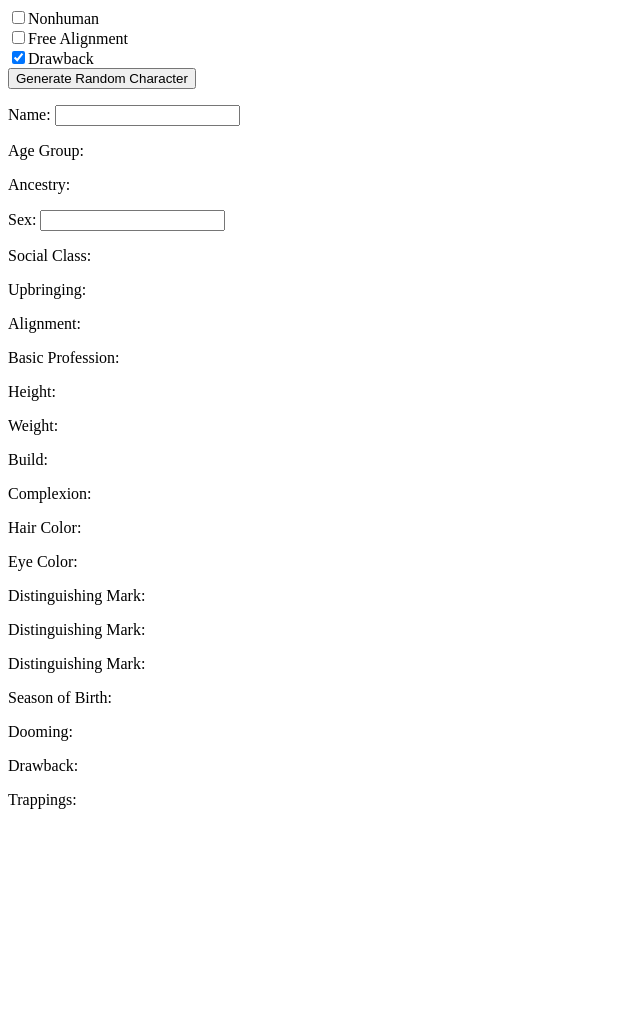
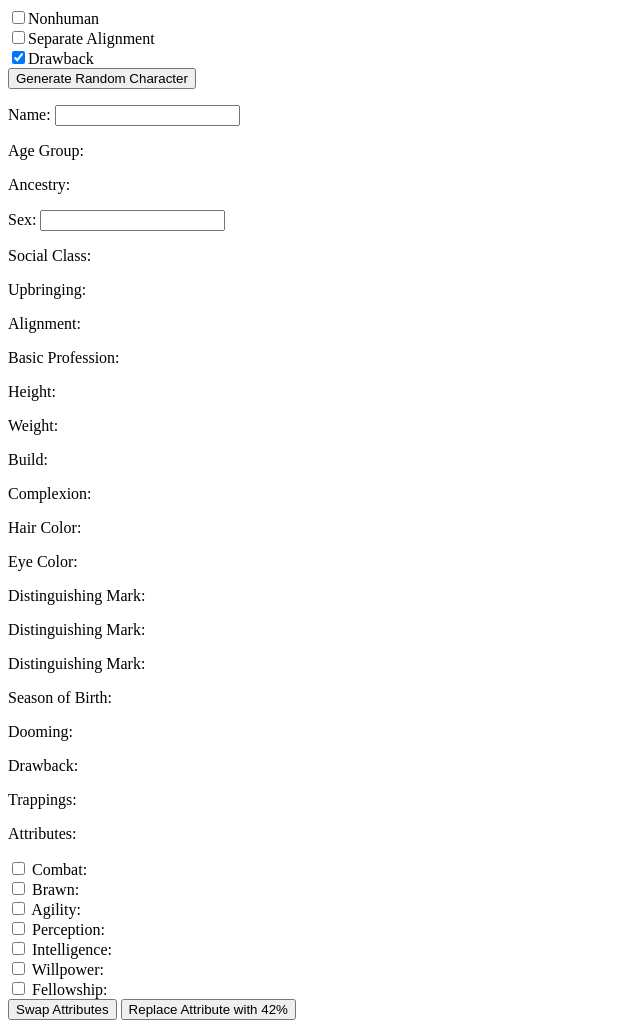
Before and after one commit to SuperbHaggis/zweihander-character-generator, a plain HTML site: page index.html in a window 1280 px wide. Shown: the whole page, without its empty margins (0-640 px from the left). Before the commit the page ends 825 px from the top, so only its background shows below. Drawn offline with Linux system fonts and the light colour scheme.

Commit message:
Added primary attributes

```diff
--- a/index.html
+++ b/index.html
@@ -1,12 +1,15 @@
 <!DOCTYPE html>
 <html>
+  <head>
     <meta charset="UTF-8">
     <title>Zweihander Character Builder</title>
+    <script src="lists.js" type="module"></script>
+  </head>
 
   <body>
     <div id="preferences">
       <input type="checkbox" id="nonhuman-check">Nonhuman<br>
-    <input type="checkbox" id="free-alignment-check">Free Alignment<br>
+      <input type="checkbox" id="separate-alignment-check">Separate Alignment<br>
       <input type="checkbox" id="drawback-check" checked>Drawback<br>
     </div>
 
@@ -61,42 +64,31 @@
       <p id='trappings-p'>Trappings: </p>
     </div>
 
-<!--  <div id="attributes">
-    <div id="combatBox" class="attribute">
-      <div class="primary"></div>
-      <div class="skills">
-        <p>Martial Melee</p>
-        <p>Martial Ranged</p>
-        <p>Simple Melee</p>
-        <p>Simple Ranged</p>
+    <div id="attributes">
+      <p>Attributes: </p>
+      <input type="checkbox" name="attribute" value="combat" id="combat">
+        <label for="combat"> Combat: </label>
+      </input> <br>
+      <input type="checkbox" name="attribute" value="brawn" id="brawn">
+        <label for="brawn"> Brawn: </label>
+      </input> <br>
+      <input type="checkbox" name="attribute" value="agility" id="agility">
+        <label for="agility"> Agility: </label>
+      </input> <br>
+      <input type="checkbox" name="attribute" value="perception" id="perception">
+        <label for="perception"> Perception: </label>
+      </input> <br>
+      <input type="checkbox" name="attribute" value="intelligence" id="intelligence">
+        <label for="intelligence"> Intelligence: </label>
+      </input> <br>
+      <input type="checkbox" name="attribute" value="willpower" id="willpower">
+        <label for="willpower"> Willpower: </label>
+      </input> <br>
+      <input type="checkbox" name="attribute" value="fellowship" id="fellowship">
+        <label for="fellowship"> Fellowship: </label>
+      </input> <br>
+      <button id="attribute-swap">Swap Attributes</button> <button id="attribute-replace">Replace Attribute with 42%</button>
     </div>
-    </div>
-    <div id="brawnBox" class="attribute">
-      <div class="primary"></div>
-      <div class="skills">
-        <p>Athletics</p>
-        <p>Drive</p>
-        <p>Intimidate</p>
-        <p>Toughness</p>
-      </div>
-    </div>
-    <div id="agilityBox" class="attribute">
-      <div class="primary"></div>
-      <div class="skills">
-        <p>Coordination</p>
-        <p>Pilot*</p>
-        <p>Ride</p>
-        <p>Skullduggery</p>
-        <p>Stealth</p>
-      </div>
-    </div>
-    <div id="perceptionBox" class="attribute"></div>
-    <div id="intelligenceBox" class="attribute"></div>
-    <div id="willpowerBox" class="attribute"></div>
-    <div id="fellowshipBox" class="attribute"></div>
-  </div> -->
-
+    <script src="script.js"></script>
   </body>
-
-<script src="script.js"></script>
 </html>
```
Lines whose indentation alone changed are shown as unchanged.
